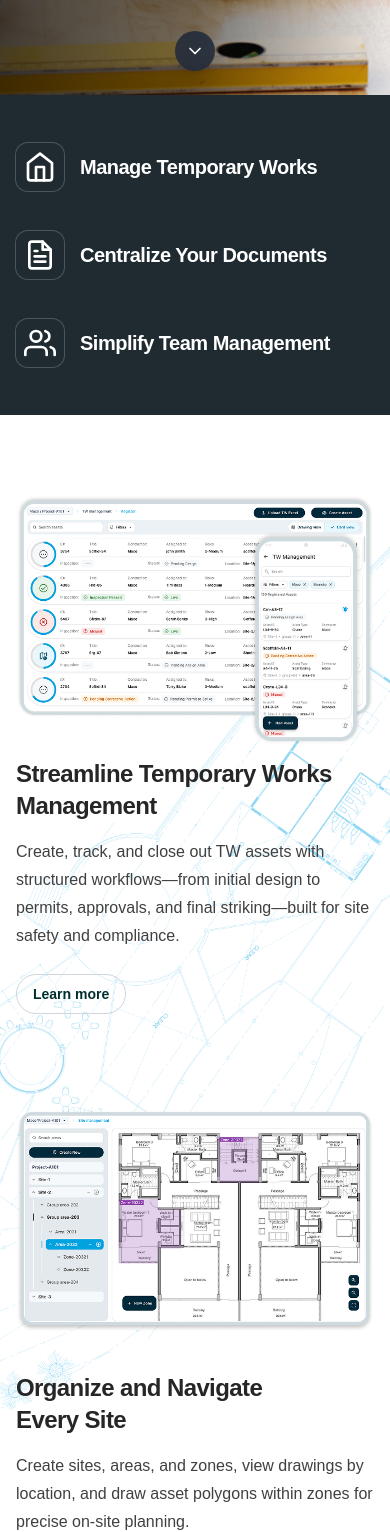
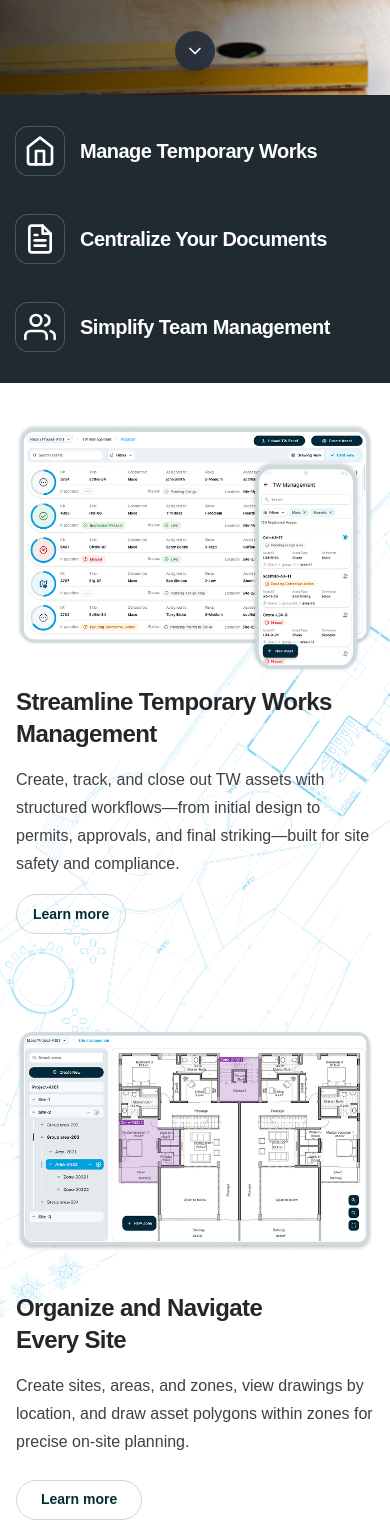
Before and after one commit to MTS-Services/alex_coordina, a Next.js app: page / in a window 390 px wide. Shown: the part 465-1997 px from the top of the page. Built offline with nearby package versions, Linux system fonts and the light colour scheme.

Commit message:
TemporaryWorksFeatureDuo

```diff
--- a/src/components/hero-section.tsx
+++ b/src/components/hero-section.tsx
@@ -65,7 +65,7 @@ export default function FeatureRail() {
   return (
     <section className='w-full bg-[#1f2b31]'>
       <div className='mx-auto max-w-7xl px-4 sm:px-6 lg:px-14'>
-        <ul className='grid grid-cols-1 md:grid-cols-3 gap-10 md:gap-16 lg:gap-24 py-12 md:py-16'>
+        <ul className='grid grid-cols-1 md:grid-cols-3 gap-10 md:gap-16 lg:gap-24 py-8 md:py-16'>
           {/* Item 1 */}
           <li
             className='relative flex md:flex-col items-center md:items-start gap-4
--- a/src/components/temporary-works-featureDuo/page.tsx
+++ b/src/components/temporary-works-featureDuo/page.tsx
@@ -1,3 +1,118 @@
+// import Image from 'next/image';
+// import Link from 'next/link';
+
+// // Static, single-file component (no props). All content & images hardcoded.
+// // Place these files in /public/images/ and keep the same names or update below:
+// // - /images/blueprint-bg.png
+// // - /images/tw-desktop.png
+// // - /images/tw-mobile.png
+// // - /images/site-map.png
+
+// export default function TemporaryWorksFeatureDuo() {
+//   return (
+//     <section
+//       aria-label='Temporary Works features'
+//       className='relative overflow-hidden '
+//     >
+//       {/* Background */}
+//       <div className='absolute inset-0 -z-10 opacity-60'>
+//         <Image
+//           src='/images/bg.png'
+//           alt=''
+//           fill
+//           className='object-cover'
+//           priority
+//         />
+//       </div>
+
+//       <div className='relative mx-auto max-w-7xl px-4 py-20 md:px-4 lg:px-6'>
+//         {/* Block 1: Copy left, media right */}
+//         <div className='grid items-center gap-10 md:grid-cols-2 lg:gap-24'>
+//           <div className='order-2 md:order-1'>
+//             <h2 className='text-2xl sm:text-3xl font-extrabold text-neutral-800 tracking-tight'>
+//               Streamline Temporary Works Management
+//             </h2>
+//             <p className='mt-4 text-base leading-7 text-neutral-700'>
+//               Create, track, and close out TW assets with structured
+//               workflows—from initial design to permits, approvals, and final
+//               striking—built for site safety and compliance.
+//             </p>
+//             <div className='mt-6'>
+//               <Link
+//                 href='/temporary-works'
+//                 className='inline-flex h-10 items-center justify-center rounded-full border border-gray-300 px-4 text-sm font-semibold leading-tight text-teal-950 transition hover:bg-gray-50 focus:outline-none focus:ring-2 focus:ring-teal-600/30'
+//               >
+//                 Learn more
+//               </Link>
+//             </div>
+//           </div>
+
+//           <div className='relative order-1 md:order-2'>
+//             <div className='relative  overflow-hidden'>
+//               <Image
+//                 src='/images/resaltDashaboar.png'
+//                 alt='TW Management list view'
+//                 width={1248}
+//                 height={758}
+//                 sizes='(min-width: 1024px) 560px, (min-width: 768px) 50vw, 100vw'
+//                 className='h-auto w-full object-cover'
+//               />
+//             </div>
+//             <div className='absolute right-3 bottom-[-12%] md:right-[-6%] md:bottom-[-8%] w-28 sm:w-36 overflow-hidden'>
+//               <Image
+//                 src='/images/phoneversion.png'
+//                 alt='TW mobile view'
+//                 width={320}
+//                 height={640}
+//                 sizes='(min-width: 640px) 144px, 112px'
+//                 className='h-auto w-full object-cover'
+//               />
+//             </div>
+//           </div>
+//         </div>
+
+//         {/* Spacer */}
+//         <div className='mt-24' />
+
+//         {/* Block 2: Media left, copy right */}
+//         <div className='grid items-center gap-10 md:grid-cols-2 lg:gap-28'>
+//           <div className='relative'>
+//             <div className='relative w-full  overflow-hidden'>
+//               <Image
+//                 src='/images/dashboar.png'
+//                 alt='Site drawing and zones'
+//                 width={1248}
+//                 height={758}
+//                 sizes='(min-width: 1024px) 560px, (min-width: 768px) 50vw, 100vw'
+//                 className='h-auto w-full object-cover'
+//               />
+//             </div>
+//           </div>
+
+//           <div>
+//             <h2 className='text-2xl sm:text-3xl font-extrabold text-neutral-800 tracking-tight'>
+//               Organize and Navigate <span className='block'>Every Site</span>
+//             </h2>
+//             <p className='mt-4 text-base leading-7 text-neutral-700'>
+//               Create sites, areas, and zones, view drawings by location, and
+//               draw asset polygons within zones for precise on‑site planning.
+//             </p>
+//             <div className='mt-6'>
+//               <Link
+//                 href='/site-planning'
+//                 className='inline-flex h-10 items-center justify-center rounded-full border border-gray-300 px-6 text-sm font-semibold leading-tight text-teal-950 transition hover:bg-gray-50 focus:outline-none focus:ring-2 focus:ring-teal-600/30'
+//               >
+//                 Learn more
+//               </Link>
+//             </div>
+//           </div>
+//         </div>
+//       </div>
+//     </section>
+//   );
+// }
+
+
 import Image from 'next/image';
 import Link from 'next/link';
 
@@ -25,7 +140,7 @@ export default function TemporaryWorksFeatureDuo() {
         />
       </div>
 
-      <div className='relative mx-auto max-w-7xl px-4 py-20 md:px-4 lg:px-6'>
+      <div className='relative mx-auto max-w-7xl px-4 md:py-20 my-10 md:px-4 lg:px-6'>
         {/* Block 1: Copy left, media right */}
         <div className='grid items-center gap-10 md:grid-cols-2 lg:gap-24'>
           <div className='order-2 md:order-1'>
@@ -37,7 +152,7 @@ export default function TemporaryWorksFeatureDuo() {
               workflows—from initial design to permits, approvals, and final
               striking—built for site safety and compliance.
             </p>
-            <div className='mt-6'>
+            <div className='md:mt-6 mt-4'>
               <Link
                 href='/temporary-works'
                 className='inline-flex h-10 items-center justify-center rounded-full border border-gray-300 px-4 text-sm font-semibold leading-tight text-teal-950 transition hover:bg-gray-50 focus:outline-none focus:ring-2 focus:ring-teal-600/30'
```
